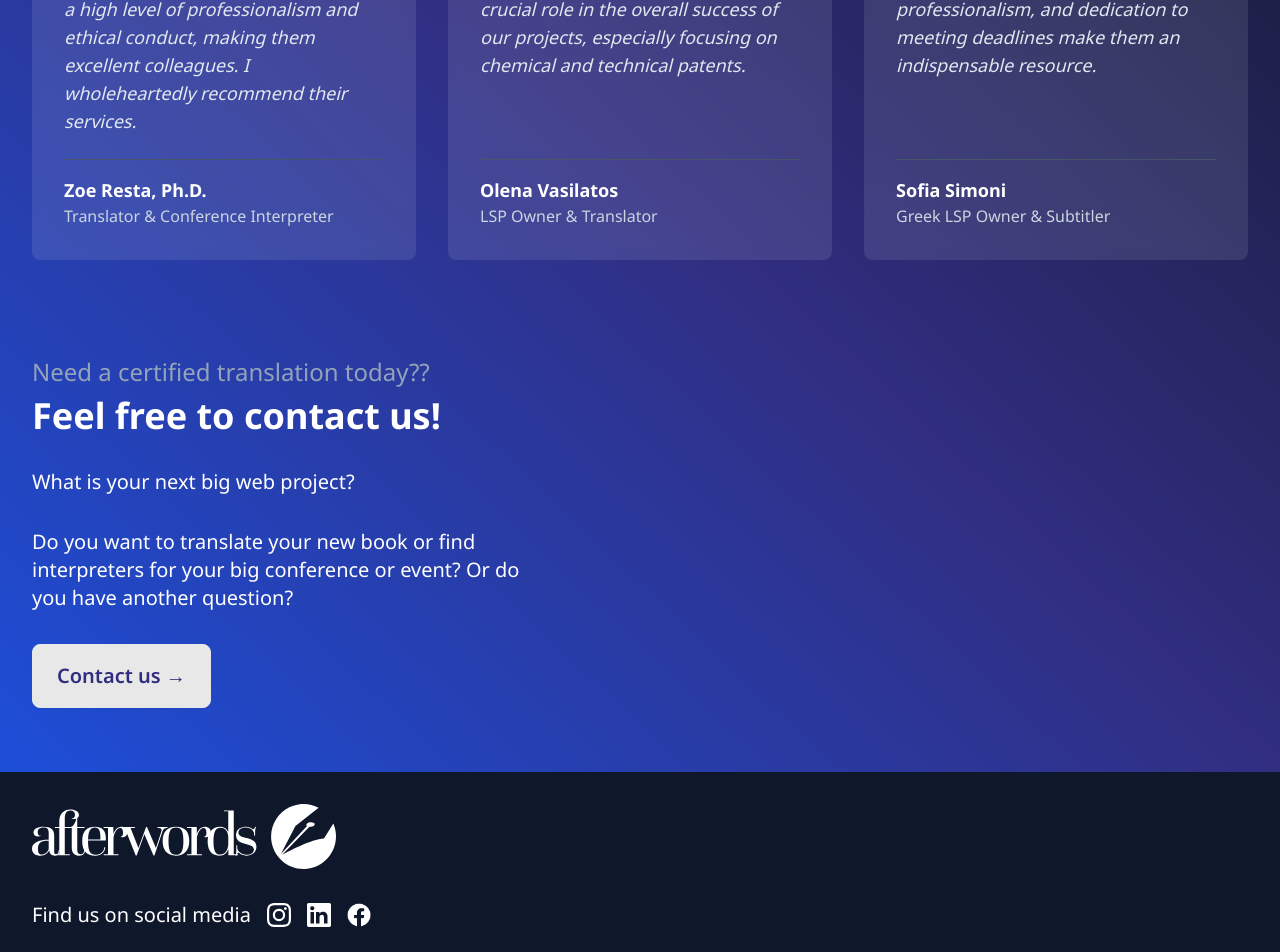
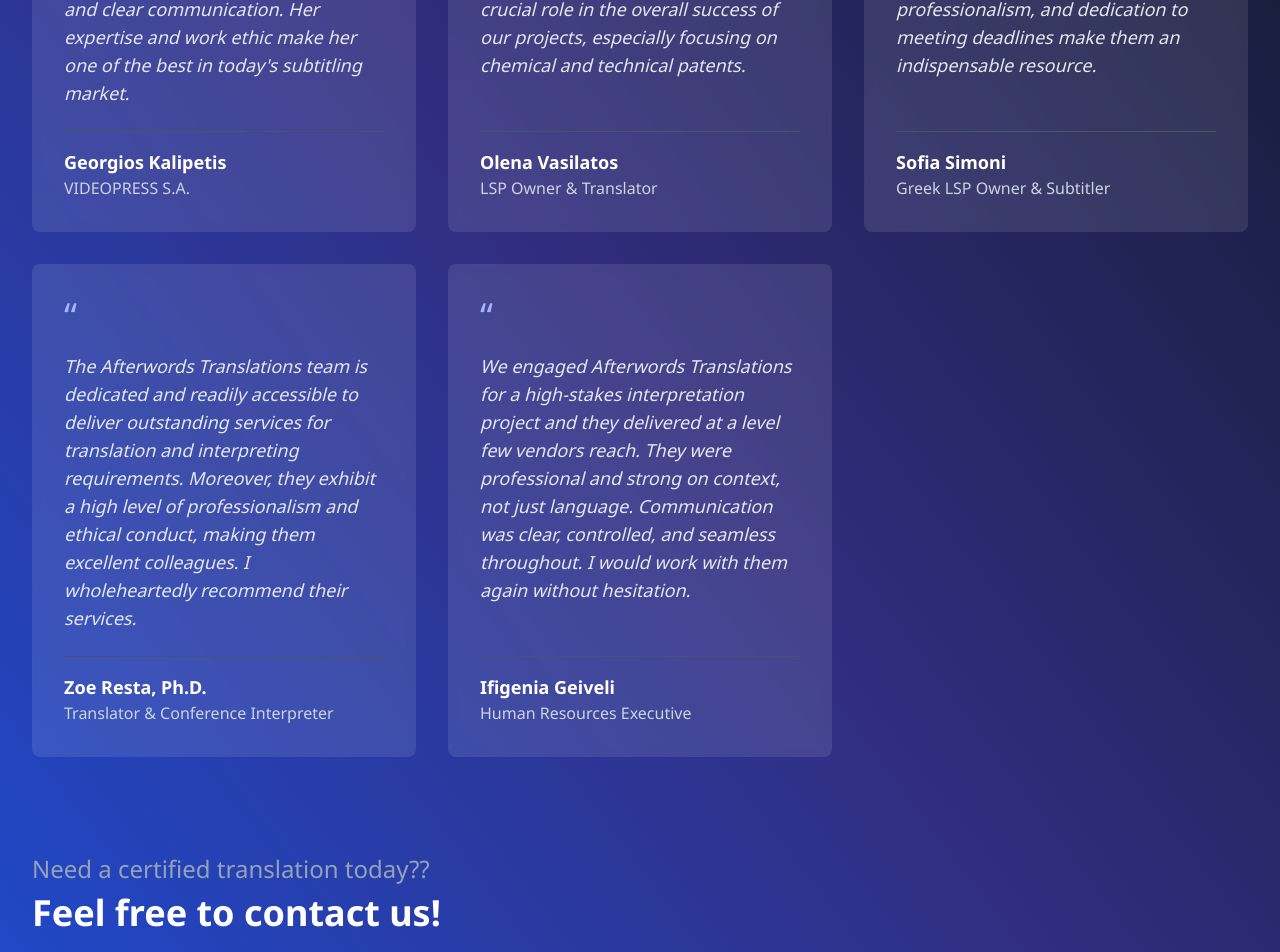
Before and after one commit to afterwordstranslations/afterwords.github.io, a Next.js app: page / in a window 1280 px wide. Shown: the part 4273-5225 px from the top of the page. Built offline with nearby package versions, Linux system fonts and the light colour scheme.

Commit message:
Add new testimonials

```diff
--- a/src/components/TestimonialsSection.tsx
+++ b/src/components/TestimonialsSection.tsx
@@ -4,9 +4,9 @@ export const TestimonialsSection = () => {
   const testimonials = [
     {
       quote:
-        "The Afterwords Translations team is dedicated and readily accessible to deliver outstanding services for translation and interpreting requirements. Moreover, they exhibit a high level of professionalism and ethical conduct, making them excellent colleagues. I wholeheartedly recommend their services.",
-      author: "Zoe Resta, Ph.D.",
-      company: "Translator & Conference Interpreter",
+        "I strongly endorse Ms. Chatzistylianou as a subtitler. She is professional, reliable, and fast, with excellent knowledge of multiple languages, strong research abilities, and clear communication. Her expertise and work ethic make her one of the best in today's subtitling market.",
+      author: "Georgios Kalipetis",
+      company: "VIDEOPRESS S.A.",
     },
     {
       quote:
@@ -19,6 +19,18 @@ export const TestimonialsSection = () => {
         "After working with Afterwords Translations, I can confidently affirm their outstanding proficiency in medical and legal translations. Their precision, unwavering professionalism, and dedication to meeting deadlines make them an indispensable resource.",
       author: "Sofia Simoni",
       company: "Greek LSP Owner & Subtitler",
+    },
+    {
+      quote:
+        "The Afterwords Translations team is dedicated and readily accessible to deliver outstanding services for translation and interpreting requirements. Moreover, they exhibit a high level of professionalism and ethical conduct, making them excellent colleagues. I wholeheartedly recommend their services.",
+      author: "Zoe Resta, Ph.D.",
+      company: "Translator & Conference Interpreter",
+    },
+    {
+      quote:
+        "We engaged Afterwords Translations for a high-stakes interpretation project and they delivered at a level few vendors reach. They were professional and strong on context, not just language. Communication was clear, controlled, and seamless throughout. I would work with them again without hesitation.",
+      author: "Ifigenia Geiveli",
+      company: "Human Resources Executive",
     },
   ];
 
```
